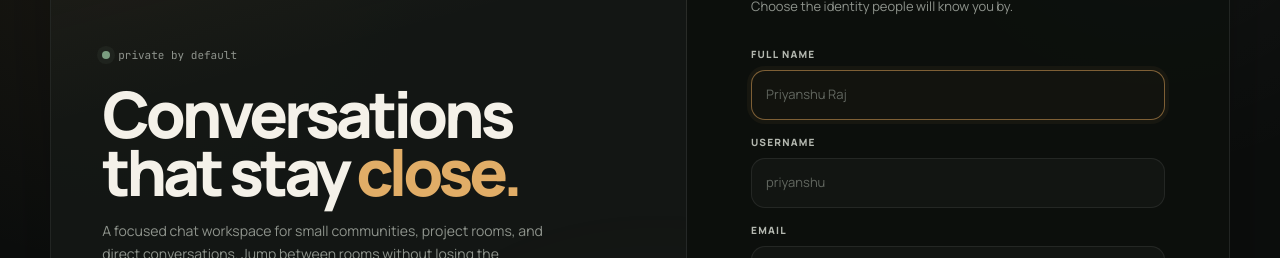
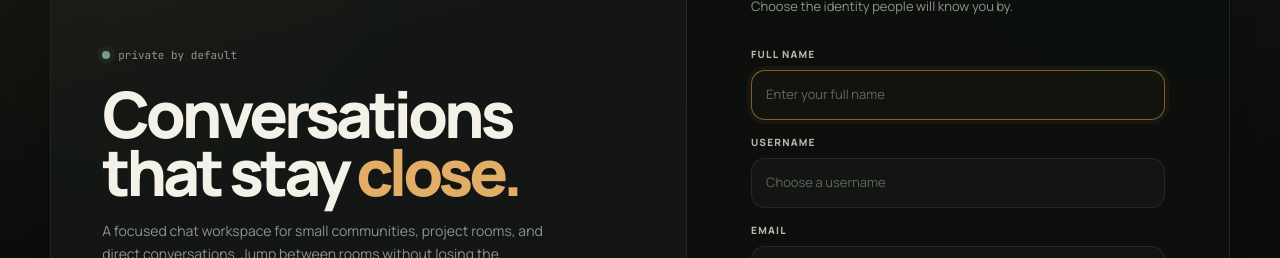
Before and after one commit to Raj-Priyanshu45/chat_App, a React (Vite) app: page /register in a window 1280 px wide. Shown: the part 190-448 px from the top of the page. Built offline with nearby package versions, Linux system fonts and the light colour scheme; no server answers.

Commit message:
placeholder

```diff
--- a/src/components/RegisterPage.jsx
+++ b/src/components/RegisterPage.jsx
@@ -60,11 +60,11 @@ const RegisterPage = () => {
       <form className="auth-form" onSubmit={handleSubmit}>
         <label className="field">
           <span className="field-label">Full name</span>
-          <input name="name" value={form.name} onChange={handleChange} autoComplete="name" placeholder="Priyanshu Raj" autoFocus />
+          <input name="name" value={form.name} onChange={handleChange} autoComplete="name" placeholder="Enter your full name" autoFocus />
         </label>
         <label className="field">
           <span className="field-label">Username</span>
-          <input name="username" value={form.username} onChange={handleChange} autoComplete="username" placeholder="priyanshu" />
+          <input name="username" value={form.username} onChange={handleChange} autoComplete="username" placeholder="Choose a username" />
         </label>
         <label className="field">
           <span className="field-label">Email</span>
```
